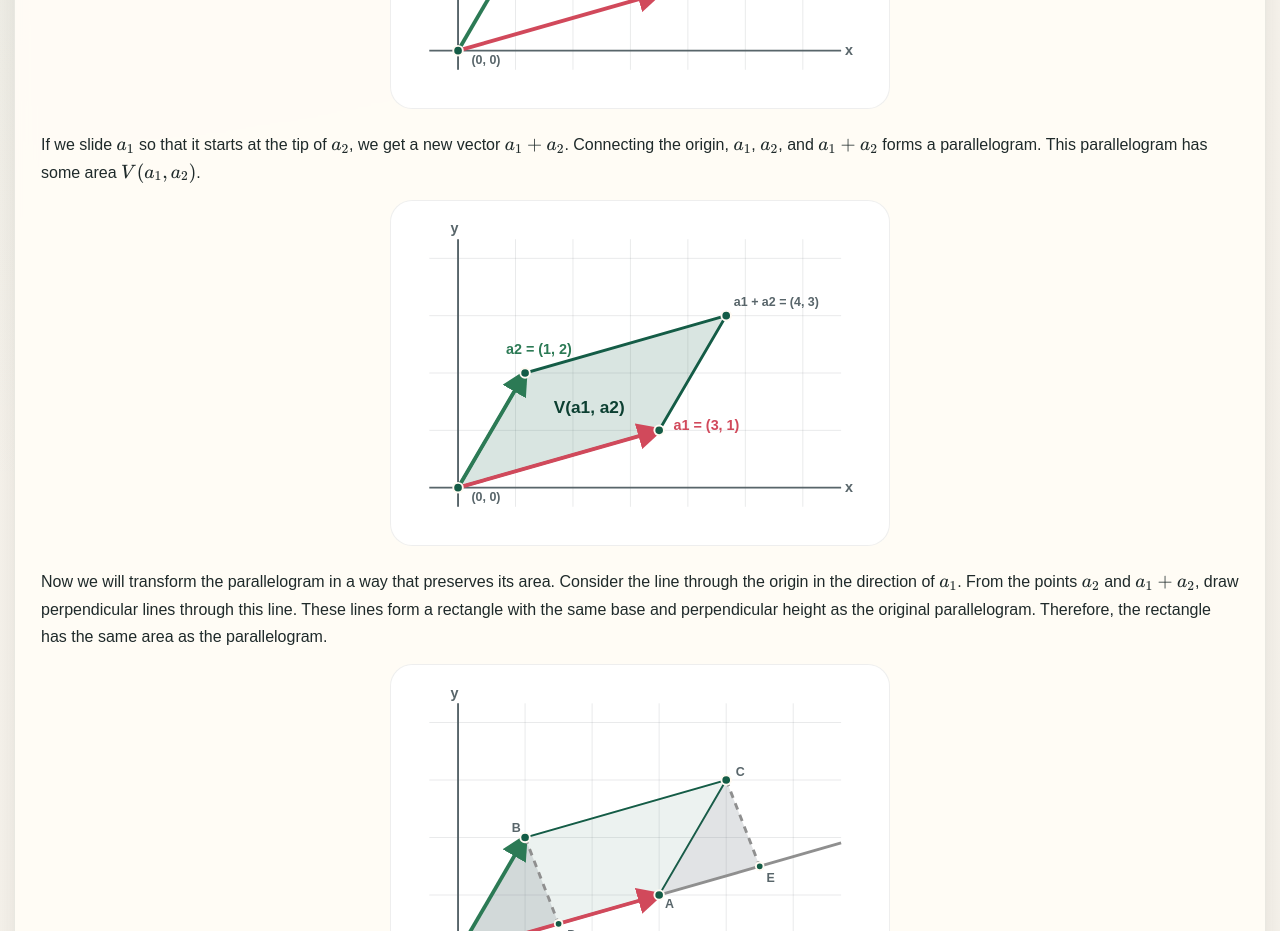
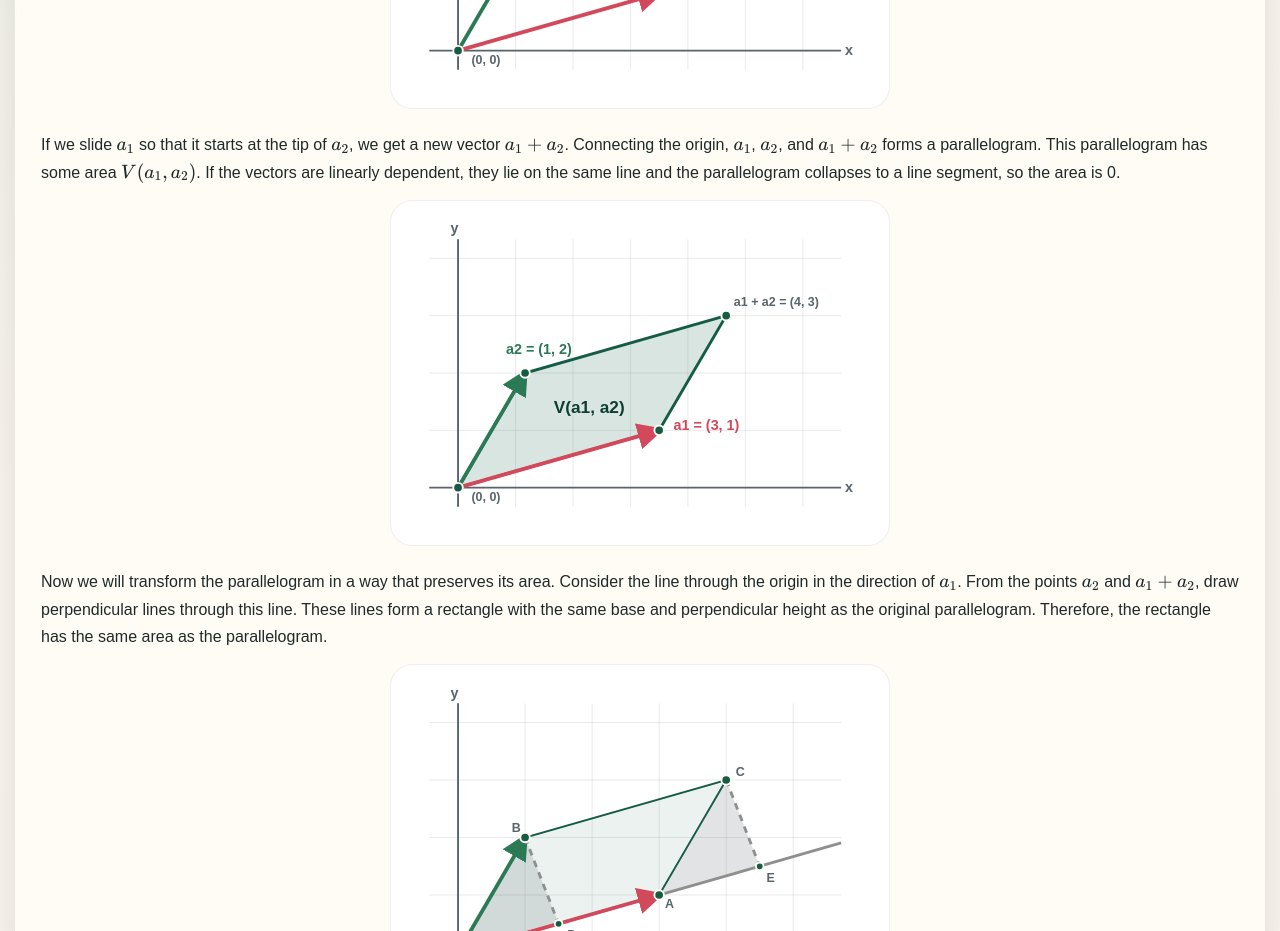
Before and after one commit to birjusuketupatel/detviz, a website: page docs/index.html in a window 1280 px wide. Shown: the part 1460-2391 px from the top of the page. Drawn offline with nearby package versions, Linux system fonts and the light colour scheme.

Commit message:
add det=0 language to explainer

```diff
--- a/docs/index.html
+++ b/docs/index.html
@@ -192,6 +192,7 @@
 			If we slide \(a_1\) so that it starts at the tip of \(a_2\), we get a new vector \(a_1 + a_2\).
 			Connecting the origin, \(a_1\), \(a_2\), and \(a_1 + a_2\) forms a parallelogram.
 			This parallelogram has some area \(V(a_1, a_2)\).
+			If the vectors are linearly dependent, they lie on the same line and the parallelogram collapses to a line segment, so the area is 0.
 		</p>
         <figure class="explainer-figure">
           <img src="./figures/2d-parallelogram-spanned-by-a1-a2.svg" alt="Coordinate plane showing the parallelogram formed by a1, a2, and a1 + a2, with the area labeled V(a1, a2)." title="Coordinate plane showing the parallelogram formed by a1, a2, and a1 + a2, with the area labeled V(a1, a2)." loading="lazy">
```
